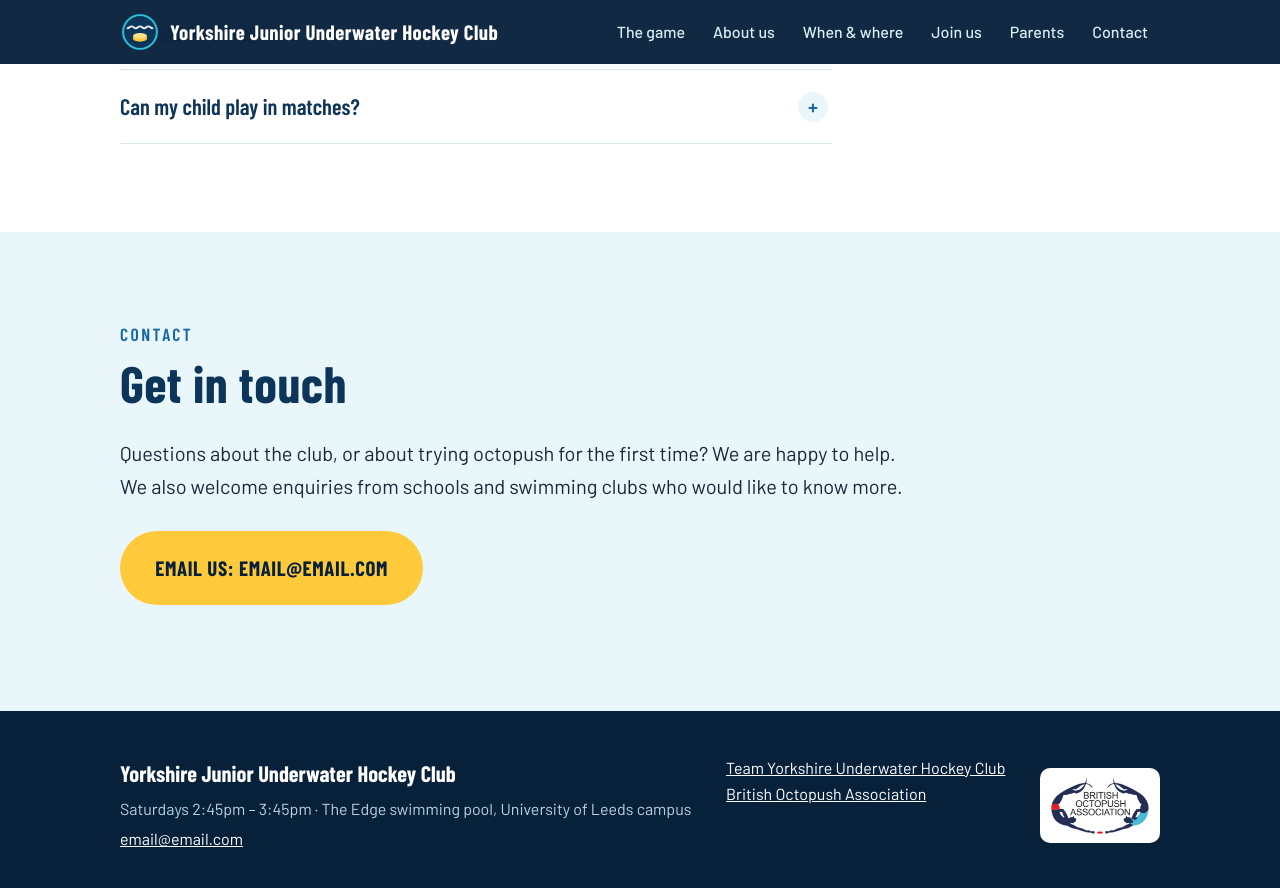
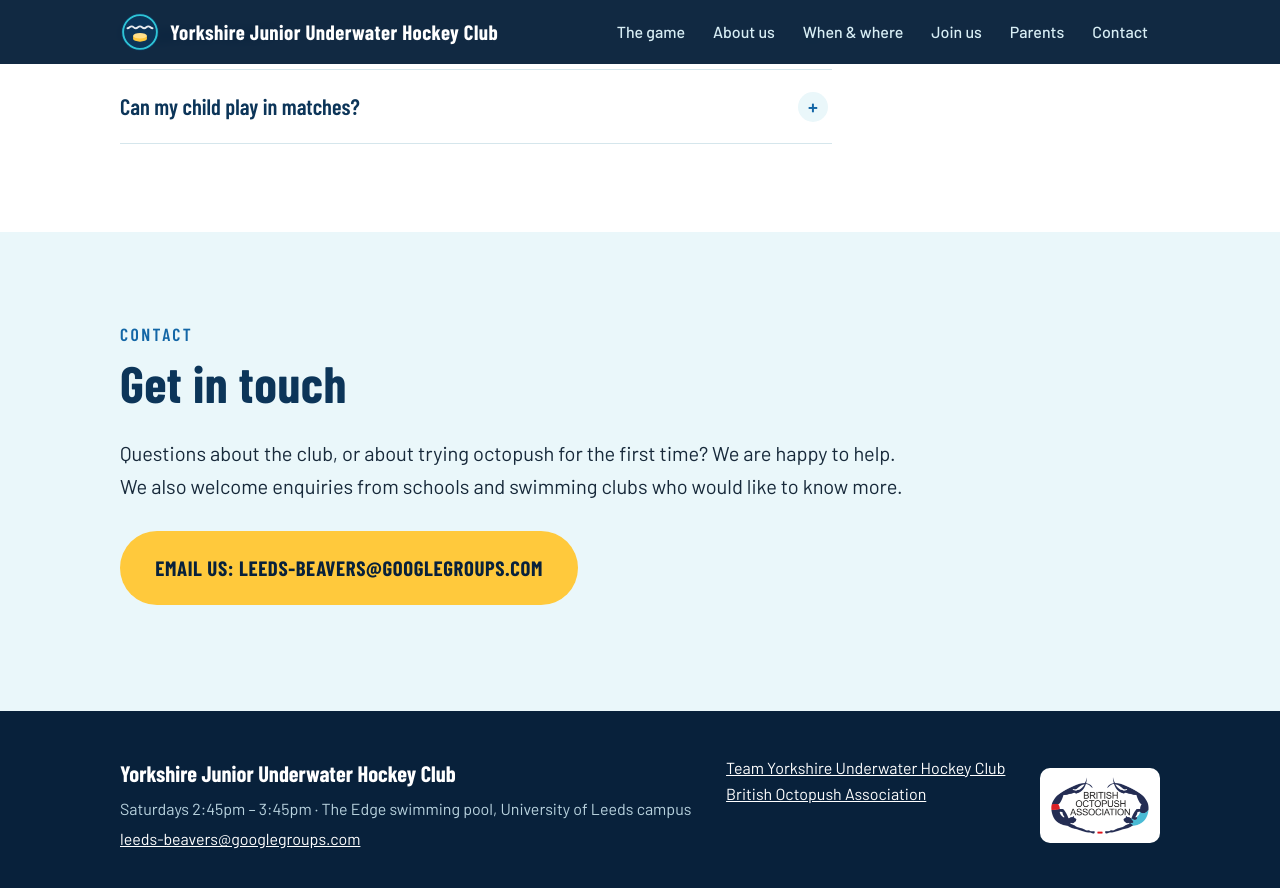
Before and after one commit to yorkshire-octopush/yorkshire-octopush.github.io, a Jekyll site: the page built from index.html, in a window 1280 px wide and 900 px high, scrolled down 4874 px. Shown: the top 888 px of the window. Built offline with Jekyll 4.4.1, drawn with Linux system fonts in a browser that asks for light colours.

Commit message:
temporarily using leeds beavers email

```diff
--- a/_config.yml
+++ b/_config.yml
@@ -15,7 +15,7 @@ description: >-
   Leeds. New players are welcome: just come along.
 
 # Contact email shown on the site.
-email: email@email.com
+email: leeds-beavers@googlegroups.com
 
 # Weekly training session
 training:
```
